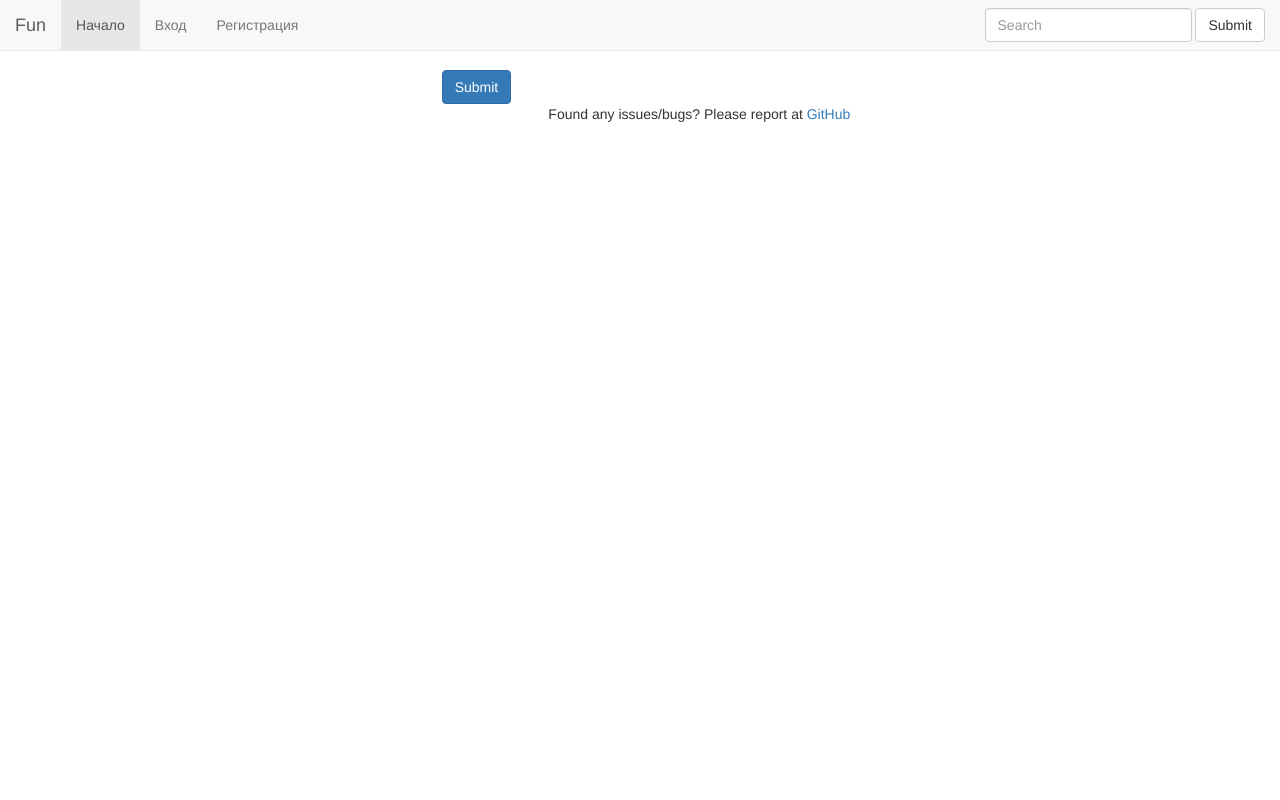
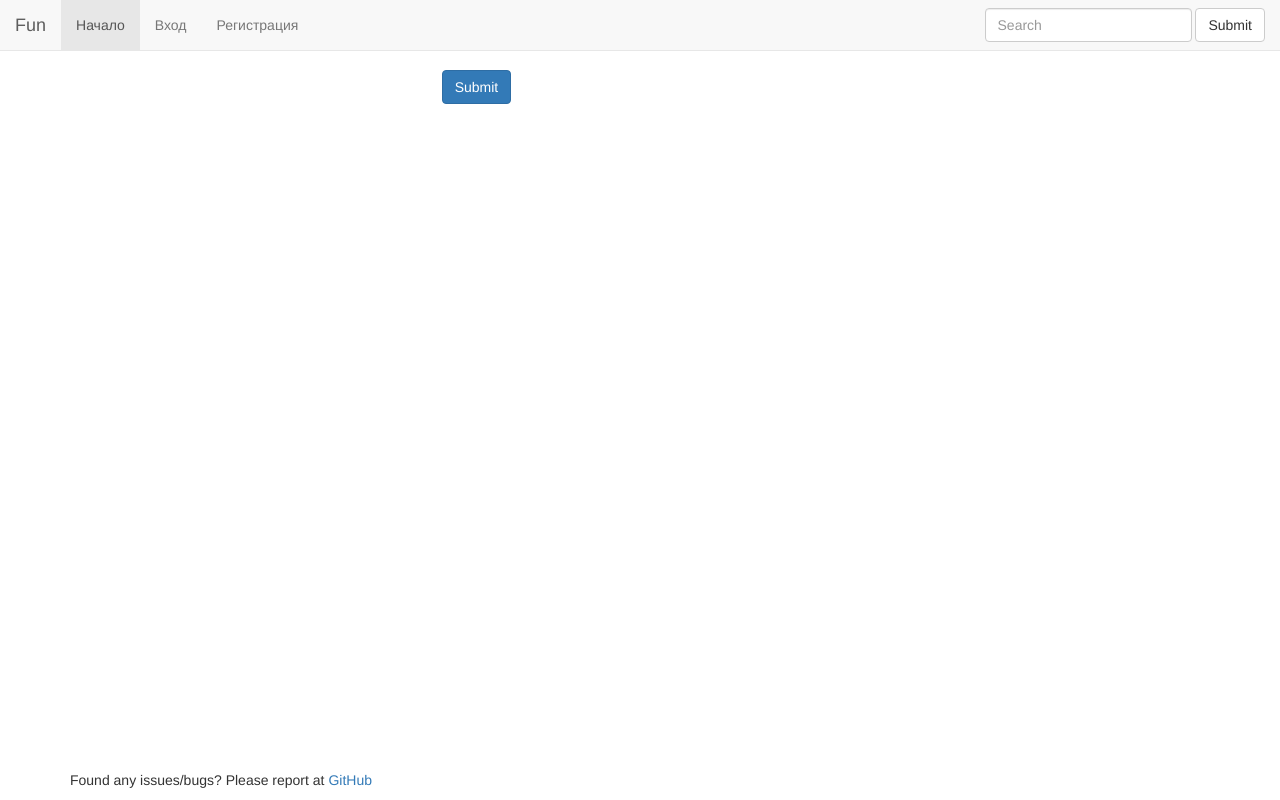
Before and after one commit to mitaka/fun, a Django app: template core/templates/core/post_form.html in a window 1280 px wide. Run offline with Django 3.2, Linux system fonts and the light colour scheme; the template is opened without the code that fills it, so the values that code supplies are empty; some libraries are stand-ins or nearby versions.

Commit message:
* Placed footer on bottom.

```diff
--- a/core/templates/footer.html
+++ b/core/templates/footer.html
@@ -1 +1,5 @@
-<div class="col-md-offset-5 col-md-4"><p> Found any issues/bugs? Please report at <a href="https://github.com/mitaka/fun/issues/new">GitHub</a></p></div>
+<footer>
+    <div class="container navbar-fixed-bottom">
+        <p> Found any issues/bugs? Please report at <a href="https://github.com/mitaka/fun/issues/new">GitHub</a></p>
+    </div>
+</footer>
```
